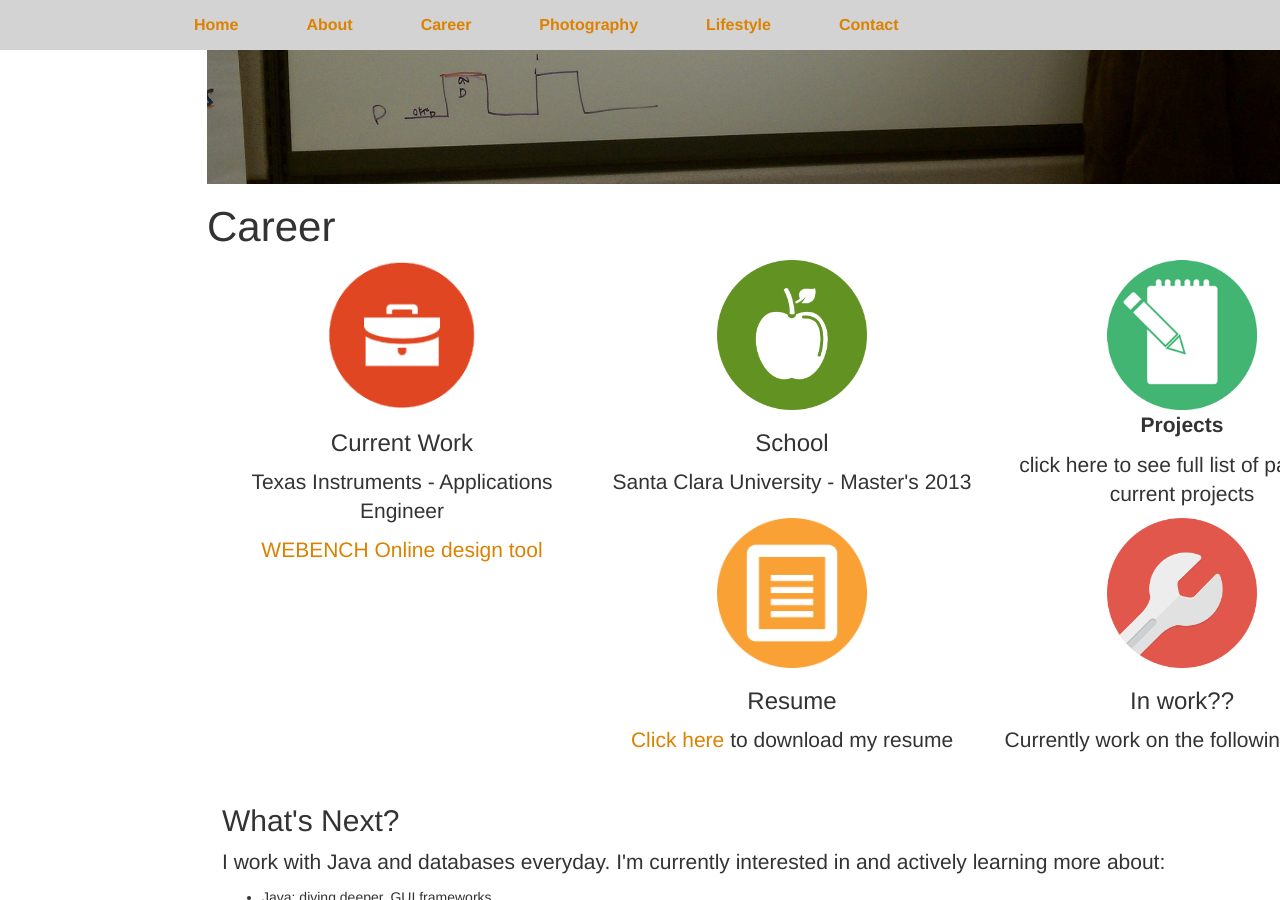
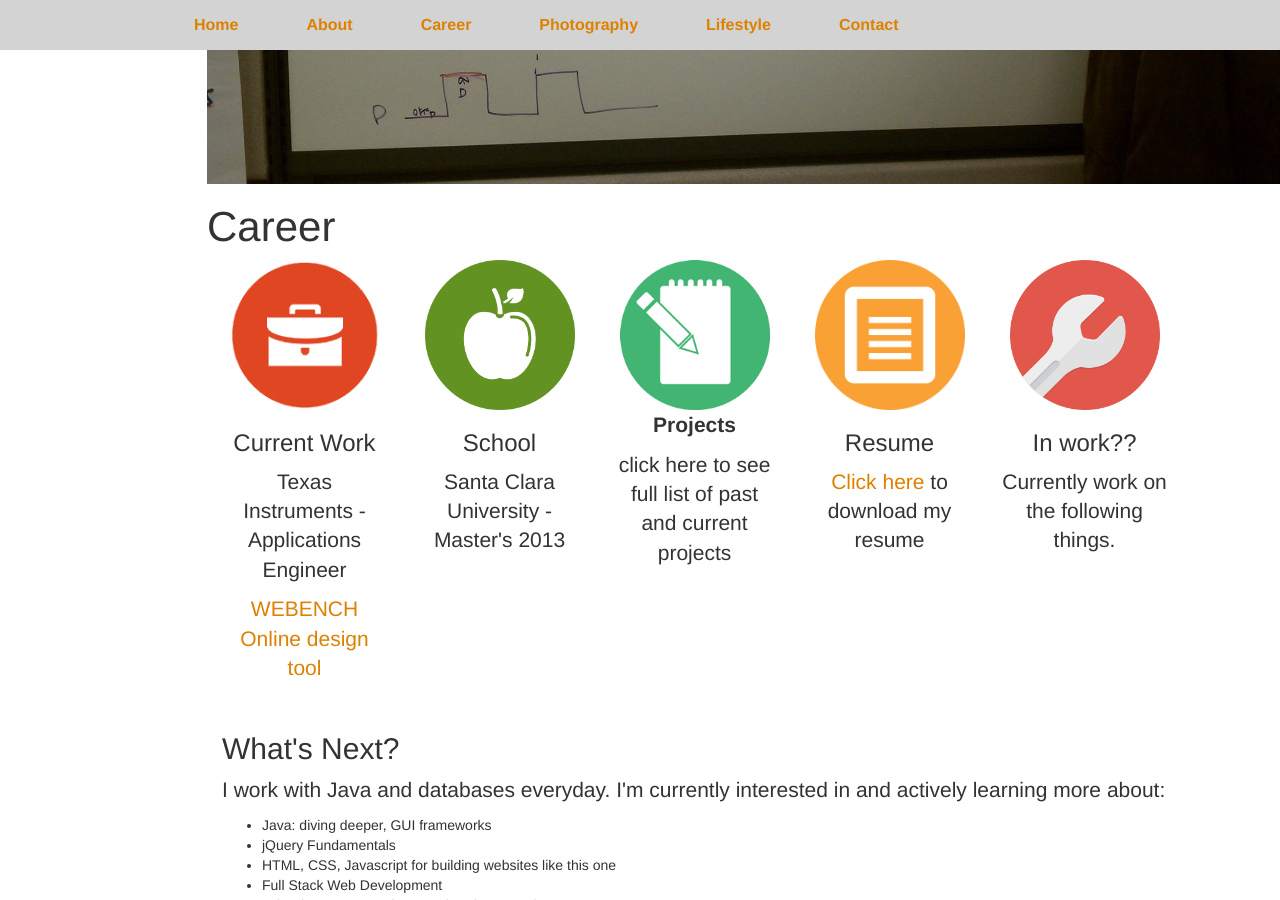
Before and after one commit to itsonlyjaz/itsonlyjaz.github.io, a Jekyll site: the page built from career/index.html, in a window 1280 px wide and 900 px high, scrolled down 396 px. Built offline with Jekyll 4.4.1, drawn with Linux system fonts in a browser that asks for light colours.

Commit message:
Update index.html

```diff
--- a/career/index.html
+++ b/career/index.html
@@ -15,7 +15,7 @@
 
     <div class="services container">
     <div class="row">
-        <section class="col-xs-offset-3 col-xs-6 col-sm-offset-0 col-sm-12 col-md-8 col-lg-4">
+        <section class="col-xs-offset-3 col-xs-6 col-sm-offset-0 col-sm-6 col-md-4 col-lg-2">
             <img class="icon" src="work2.png" alt="Icon">
             <h3>Current Work</h3>
             <p>Texas Instruments - Applications Engineer
@@ -24,7 +24,7 @@
         </section>
 
 
-       <section class="col-xs-offset-3 col-xs-6 col-sm-offset-0 col-sm-12 col-md-8 col-lg-4">
+       <section class="col-xs-offset-3 col-xs-6 col-sm-offset-0 col-sm-6 col-md-4 col-lg-2">
             <img class="icon" src="education.png" alt="Icon">
             <h3>School</h3>
             <p>Santa Clara University - Master's 2013</p>
@@ -32,19 +32,19 @@
 <!--
        <div class="clearfix visible-sm-block"></div>
        -->
-        <section class="col-xs-offset-3 col-xs-6 col-sm-offset-0 col-sm-12 col-md-8 col-lg-4">
+        <section class="col-xs-offset-3 col-xs-6 col-sm-offset-0 col-sm-6 col-md-4 col-lg-2">
             <img class="icon" src="project.png" alt="Icon">
            <p><strong>Projects</strong>
             <p>click here to see full list of past and current projects</p>
         </section>
 
-       <section class="col-xs-offset-3 col-xs-6 col-sm-offset-0 col-sm-12 col-md-8 col-lg-4">
+       <section class="col-xs-offset-3 col-xs-6 col-sm-offset-0 col-sm-6 col-md-4 col-lg-2">
             <a href="jlivingston_resume.pdf" target="_blank"><img class="icon" src="resume.png" alt="Icon"></a>
             <h3>Resume</h3>
             <p><a href="jlivingston_resume.pdf" target="_blank">Click here</a> to download my resume</p>
         </section>
 
-       <section class="col-xs-offset-3 col-xs-6 col-sm-offset-0 col-sm-12 col-md-8 col-lg-4">
+       <section class="col-xs-offset-3 col-xs-6 col-sm-offset-0 col-sm-6 col-md-4 col-lg-2">
             <img class="icon" src="inwork.png" alt="Icon">
             <h3>In work??</h3>
           <p>Currently work on the following things.</p>
```
